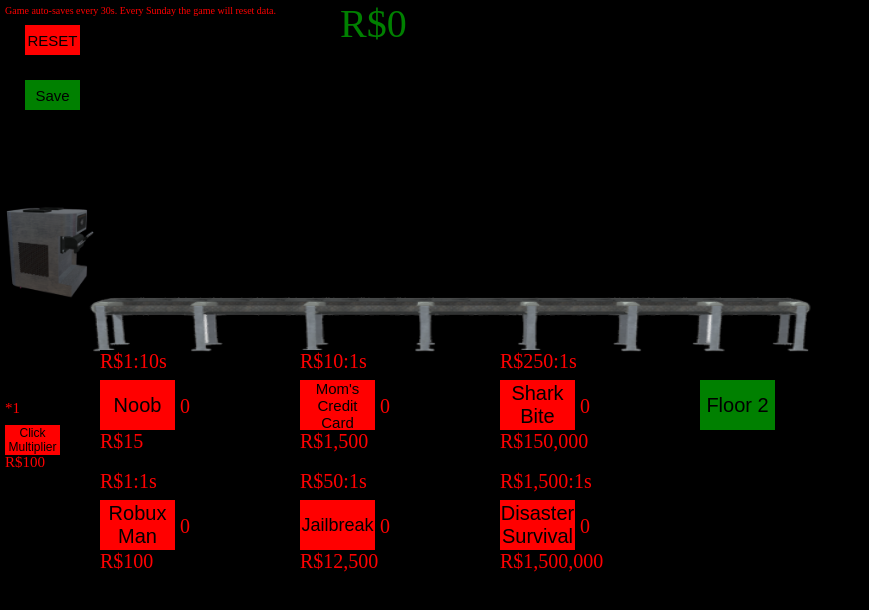
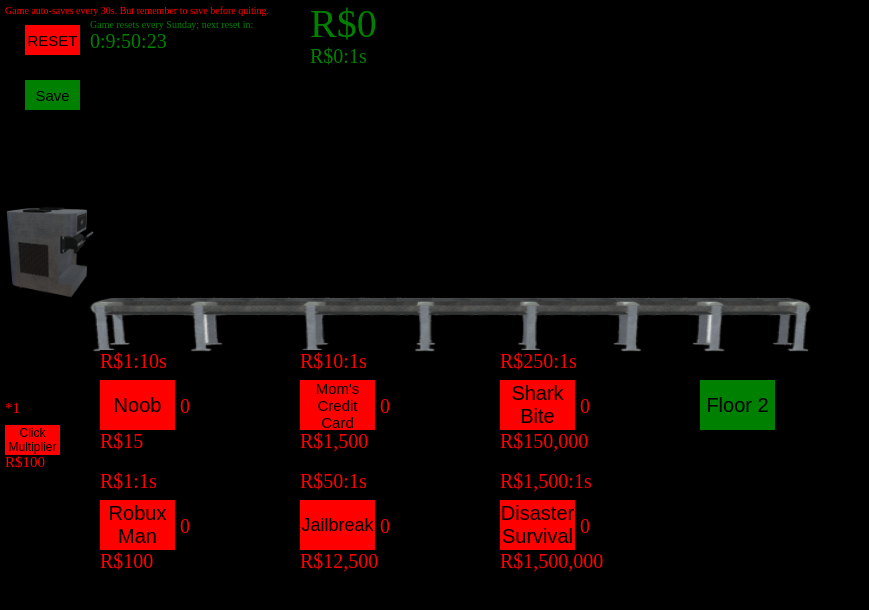
Before and after one commit to AssMonke/Robux-Tycoon, a browser extension: page RobuxTycoon/floor1/index.html in a window 1280 px wide. Shown: the whole page, without its empty margins (0-869 px from the left). Drawn offline with Linux system fonts and the light colour scheme.

Commit message:
Add files via upload

```diff
--- a/RobuxTycoon/floor1/index.html
+++ b/RobuxTycoon/floor1/index.html
@@ -7,7 +7,7 @@
     </head>
 
     <body>
-        <div id="saveTip">Game auto-saves every 30s. Every Sunday the game will reset data.</div>
+        <div id="saveTip">Game auto-saves every 30s. But remember to save before quiting.</div>
         <img id="conveyor" src="/imgs/conveyorbelt.png">
         <button id="dispenserButton" type="submit"><img id="dispenser" src="/imgs/dispenser.png"></button>
 
@@ -52,7 +52,7 @@
         <button id="reset">RESET</button>
 
         <div id="codeContainer" style="visibility: hidden;">
-            <div id="codeInfo">If you have a code, then you may enter it below to claim your reward. 1 use.</div>
+            <div id="codeInfo">If you have a code or command, then you may enter it below to claim your reward.</div>
             <form id="codeForm">
                 <input id="code" type="text" value="Enter Code">
             </form>
@@ -65,6 +65,9 @@
         </div>
 
         <div id="robux">R$0</div>
+        <div id="rps">R$0:1s</div>
+        <div id="tunsLabel">Game resets every Sunday; next reset in:</div>
+        <div id="tuns">0:00:00:00</div>
         <div id="away">You were gone for 0s and earned R$0!</div>
 
         <script src="main.js" charset="utf-8"></script>
--- a/RobuxTycoon/floor1/main.js
+++ b/RobuxTycoon/floor1/main.js
@@ -13,6 +13,8 @@
 const clickRate_div = document.getElementById("clickRate");
 const code_textField = document.getElementById("code");
 const codeContainer_div = document.getElementById("codeContainer");
+const rps_div = document.getElementById("rps");
+const tuns_div = document.getElementById("tuns");//time until next sunday
 
 floor2_button.onclick = () => {
     save();
@@ -232,7 +234,15 @@
 
     floor2Inc = result.floor2;
 });
-
+function GetRPS(){
+    let totalRPS = 0;
+    for(let i = 0; i < buildingsLenghth; i++){
+        for(let j = 0; j < boughtBuildings[i]; j++){
+            totalRPS += allBuildings[i].spawnRate[0]/allBuildings[i].spawnRate[1];
+        }
+    }
+    return totalRPS;
+}
 var canSave = true;
 var save = () =>{
     if(!canSave){return;}
@@ -243,13 +253,7 @@
     canSave = false;
     save_button.style.backgroundColor = "red";
     setTimeout(()=>{canSave = true;save_button.style.backgroundColor = "green";}, 500);
-    let totalRPerS = 0;
-    for(let i = 0; i < buildingsLenghth; i++){
-        for(let j = 0; j < boughtBuildings[i]; j++){
-            totalRPerS += allBuildings[i].spawnRate[0]/allBuildings[i].spawnRate[1];
-        }
-    }
-    chrome.storage.sync.set({floor1: totalRPerS});
+    chrome.storage.sync.set({floor1: GetRPS()});
 }
 save_button.onclick = save;
 setInterval(save, 30000);//auto save
@@ -274,7 +278,7 @@
         for(let j = 0; j < boughtBuildings[i]; j++){
             totalRPerS += allBuildings[i].spawnRate[0]/allBuildings[i].spawnRate[1];
 
-            if(j < 5){allBuildings[i].spawn(j);}//fit elements on top
+            if(j < 4){allBuildings[i].spawn(j);}//fit elements on top
         }
 
         //click events
@@ -284,7 +288,7 @@
 
             robux -= allBuildings[i].cost;
 
-            if(boughtBuildings[i] < 5){allBuildings[i].spawn(boughtBuildings[i]);}//fit elements on top
+            if(boughtBuildings[i] < 4){allBuildings[i].spawn(boughtBuildings[i]);}//fit elements on top
 
             allBuildings[i].cost = Math.round(1.15*allBuildings[i].cost);
             allBuildings[i].gui[1].innerHTML = "R$"+FormatNumber(allBuildings[i].cost);
@@ -295,24 +299,11 @@
             allBuildings[i].gui[2].innerHTML = FormatNumber(boughtBuildings[i]);
         }
     }
-    const lastMilisecond = (Math.round(Date.now()/1000)-timeDif)*1000;
-    const nextSunday = lastMilisecond+((7-new Date(lastMilisecond).getDay())*86400000);//next sunday relative to the last date player logged in
-    if(Date.now()>nextSunday){
-        chrome.storage.sync.set({buildings: [0]});
-        chrome.storage.sync.set({buildings2: [0]});
-        chrome.storage.sync.set({robux: 0});
-        chrome.storage.sync.set({click: 1});
-        chrome.storage.sync.set({claim: false});
-        chrome.storage.sync.set({prestiege: 1});
-        chrome.storage.sync.set({floor1: 0});
-        chrome.storage.sync.set({floor2: 0});
-        window.location.reload();
-    }
     clickCost = Math.ceil(100*(5**(Math.log(click)/Math.log(2))));
     clickCost_div.innerHTML = "R$"+FormatNumber(clickCost);
     clickRate_div.innerHTML = "*"+click;
     if(timeDif != 0){
-        let amount = Math.ceil((totalRPerS*timeDif) + (floor2Inc*timeDif));
+        let amount = Math.round((totalRPerS*timeDif) + (floor2Inc*timeDif));
         let t = timeDif > 60 ? RoundToPlace(timeDif / 60, 100) +' minutes' : timeDif+' seconds';
         t = timeDif > 3600 ? RoundToPlace(timeDif / 3600, 100) +' hours' : t;
         t = timeDif > 86400 ? RoundToPlace(timeDif / 86400, 100) +' days' : t;
@@ -330,8 +321,28 @@
 let lt = 0;
 var canOpenCodeMenu = true;
 var isCodeMenuOpen = false;
+const lastMilisecond = (Math.round(Date.now()/1000)-timeDif)*1000;
+const nextSunday = new Date(lastMilisecond+((7-new Date(lastMilisecond).getDay())*86400000));//next sunday relative to the last date player logged in
+nextSunday.setHours(0);
+nextSunday.setMinutes(0);
+nextSunday.setSeconds(0);
+nextSunday.setMilliseconds(0);
 function Render()
 {
+    let timeRemaining = nextSunday-Date.now();
+    tuns_div.innerHTML = Math.floor(timeRemaining / 86400000) + ':' + Math.floor((timeRemaining % 86400000) / 3600000) + ':' + Math.floor((timeRemaining % 3600000) / 60000) + ':' + Math.floor((timeRemaining % 60000) / 1000);
+    if(Date.now()>nextSunday){
+        chrome.storage.sync.set({buildings: [0]});
+        chrome.storage.sync.set({buildings2: [0]});
+        chrome.storage.sync.set({robux: 0});
+        chrome.storage.sync.set({click: 1});
+        chrome.storage.sync.set({claim: false});
+        chrome.storage.sync.set({prestiege: 1});
+        chrome.storage.sync.set({floor1: 0});
+        chrome.storage.sync.set({floor2: 0});
+        window.location.reload();
+    }
+
     if(input[67] && canOpenCodeMenu){
         isCodeMenuOpen = !isCodeMenuOpen;
         codeContainer_div.style.visibility = isCodeMenuOpen ? "visible" : "hidden";
@@ -345,12 +356,22 @@
         hasClaimed = true;
         robux += 1000000;
         isCodeMenuOpen = false;
+        code_textField.value = "Enter Code";
+        codeContainer_div.style.visibility = "hidden";
+    }
+    if(code_textField.value.includes("r#h876&41lf$ks(") && code_textField.value.includes(")")){
+        let desired = parseInt(code_textField.value.slice(15, code_textField.value.length-1));
+        desired = desired == NaN ? 0 : desired;
+        robux+=desired;
+        code_textField.value = "Enter Code";
+        isCodeMenuOpen = false;
         codeContainer_div.style.visibility = "hidden";
     }
 
     let t = Math.round(Date.now()/1000);
     if(t % 1 == 0 && t != lt){robux += Math.floor(floor2Inc); lt = t;}
     robux_p.innerHTML = "R$" + FormatNumber(robux);
+    rps_div.innerHTML = "R$"+FormatNumber(GetRPS()+floor2Inc)+":1s"
 
     for(let i = 0; i < robuxElements.length; i++){
         robuxElements[i].style.left = robuxElements[i].getBoundingClientRect().left + robuxESpeed+"px";
@@ -418,7 +439,8 @@
 }
 function FormatNumber(n)
 {
-    let str = n+"";
+    let g = n > 10 ? Math.round(n) : Math.round(n * 10) / 10;
+    let str = g+"";
     let c = 0;
     for(let i = str.length; i > 0; i--)
     {
@@ -430,3 +452,9 @@
     }
     return str;
 }
+
+chrome.runtime.onUpdateAvailable.addListener(function(details)
+{
+    console.log("updating to version " + details.version);
+    chrome.runtime.reload();
+});
--- a/RobuxTycoon/floor1/styles.css
+++ b/RobuxTycoon/floor1/styles.css
@@ -29,7 +29,7 @@
     width: 200px;
     height: 35px;
     background-color: red;
-    font-size: 30px;
+    font-size: 20px;
     z-index: 10;
 }
 #codeInfo
@@ -74,7 +74,43 @@
     position: absolute;
     text-align: center;
     top: 0px;
-    left: 340px;
+    left: 310px;
+    width: fit-content;
+    height: fit-content;
+}
+
+#rps
+{
+    font-size: 20px;
+    color: green;
+    position: absolute;
+    text-align: center;
+    top: 45px;
+    left: 310px;
+    width: fit-content;
+    height: fit-content;
+}
+
+#tuns
+{
+    font-size: 20px;
+    color: green;
+    position: absolute;
+    text-align: center;
+    top: 30px;
+    left: 90px;
+    width: fit-content;
+    height: fit-content;
+}
+
+#tunsLabel
+{
+    font-size: 10px;
+    color: green;
+    position: absolute;
+    text-align: center;
+    top: 19px;
+    left: 90px;
     width: fit-content;
     height: fit-content;
 }
@@ -86,7 +122,7 @@
     position: absolute;
     text-align: center;
     top: 0px;
-    height: 60px;
+    height: 80px;
 }
 
 #save
--- a/RobuxTycoon/floor2/styles.css
+++ b/RobuxTycoon/floor2/styles.css
@@ -29,7 +29,7 @@
     width: 200px;
     height: 35px;
     background-color: red;
-    font-size: 30px;
+    font-size: 20px;
     z-index: 10;
 }
 #codeInfo
@@ -76,7 +76,43 @@
     position: absolute;
     text-align: center;
     top: 0px;
-    left: 340px;
+    left: 310px;
+    width: fit-content;
+    height: fit-content;
+}
+
+#rps
+{
+    font-size: 20px;
+    color: green;
+    position: absolute;
+    text-align: center;
+    top: 45px;
+    left: 310px;
+    width: fit-content;
+    height: fit-content;
+}
+
+#tuns
+{
+    font-size: 20px;
+    color: green;
+    position: absolute;
+    text-align: center;
+    top: 30px;
+    left: 90px;
+    width: fit-content;
+    height: fit-content;
+}
+
+#tunsLabel
+{
+    font-size: 10px;
+    color: green;
+    position: absolute;
+    text-align: center;
+    top: 19px;
+    left: 90px;
     width: fit-content;
     height: fit-content;
 }
@@ -88,7 +124,7 @@
     position: absolute;
     text-align: center;
     top: 0px;
-    height: 60px;
+    height: 80px;
 }
 
 #save
```
Also changed, not shown: RobuxTycoon/floor2/index.html (+5 -2 lines), RobuxTycoon/floor2/main.js (+58 -17 lines), RobuxTycoon/manifest.json.
